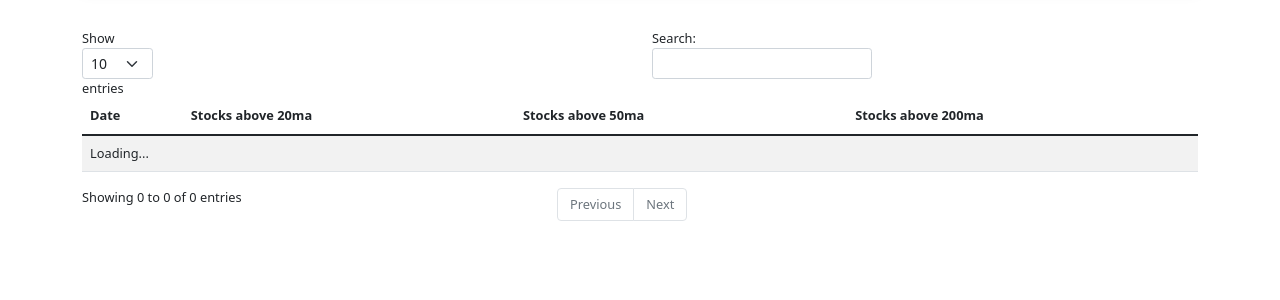
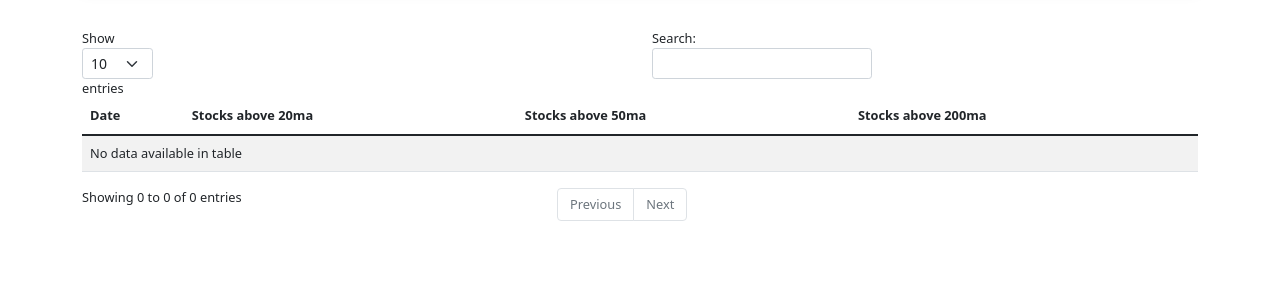
Before and after one commit to mransbro/tradingjournal, a Flask app: page /dailyroutine/add in a window 1280 px wide. Shown: the part 477-777 px from the top of the page. Run offline with Flask 2, Linux system fonts and the light colour scheme; data that the repository does not hold is empty; some libraries are stand-ins or nearby versions.

Commit message:
fix incorrect table lookup

```diff
--- a/app/templates/add_dailyroutine.html
+++ b/app/templates/add_dailyroutine.html
@@ -39,7 +39,7 @@
 <script>
     $(document).ready(function () {
         $('#data').DataTable({
-            ajax: '/add_dailyroutine/data',
+            ajax: '/dailyroutine/data',
             columns: [
                 {data: 'date'},
                 {data: 'stocks_above_20ma'},
--- a/app/templates/add_weeklyroutine.html
+++ b/app/templates/add_weeklyroutine.html
@@ -40,7 +40,7 @@
 <script>
     $(document).ready(function () {
         $('#data').DataTable({
-            ajax: '/add_weeklyroutine/data',
+            ajax: '/weeklyroutine/data',
             columns: [
                 { data: 'date' },
                 { data: 'industry_groups' },
```
